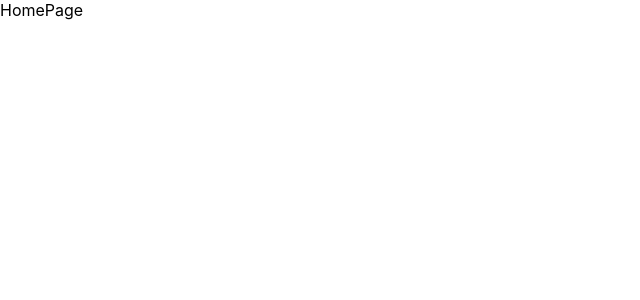
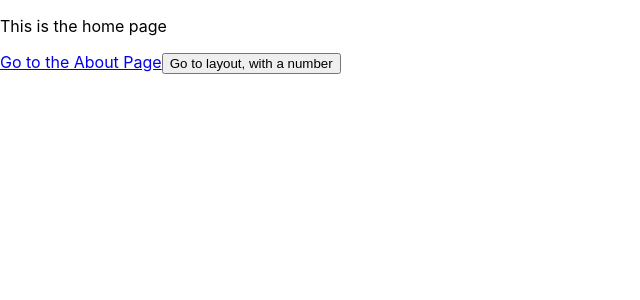
Before and after one commit to John-Kimani/react-typescript, a React (Create React App) app: page / in a window 1280 px wide. Shown: the top 300 px of the page, without its empty margins (0-640 px from the left). Built offline with nearby package versions, Linux system fonts and the light colour scheme.

Commit message:
useNavigate function connected via link and button

```diff
--- a/src/pages/Home.tsx
+++ b/src/pages/Home.tsx
@@ -1,10 +1,21 @@
 import React from 'react';
+import { Link, useNavigate } from 'react-router-dom';
 
 export interface IHomePageProps {};
 
+
 const HomePage: React.FC<IHomePageProps> = (props) => {
+
+  const navigate = useNavigate();
+
+
   return (
-    <div>HomePage</div>
+    <div>
+      <p>This is the home page</p>
+      <Link to="/about">Go to the About Page</Link>
+      <button onClick={()=> navigate('/layout/20')}>Go to layout, with a number</button>
+    </div>
+
   )
 }
 
```
